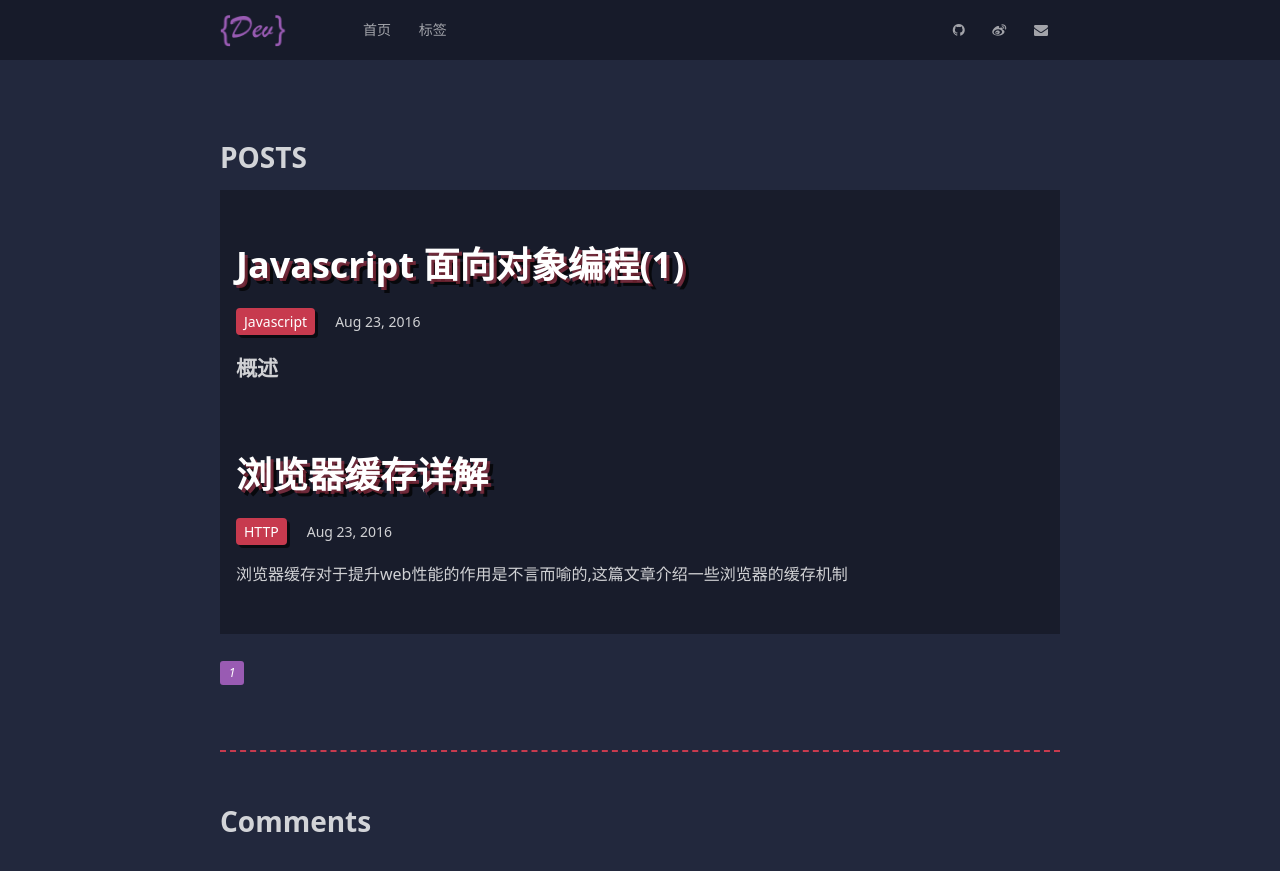
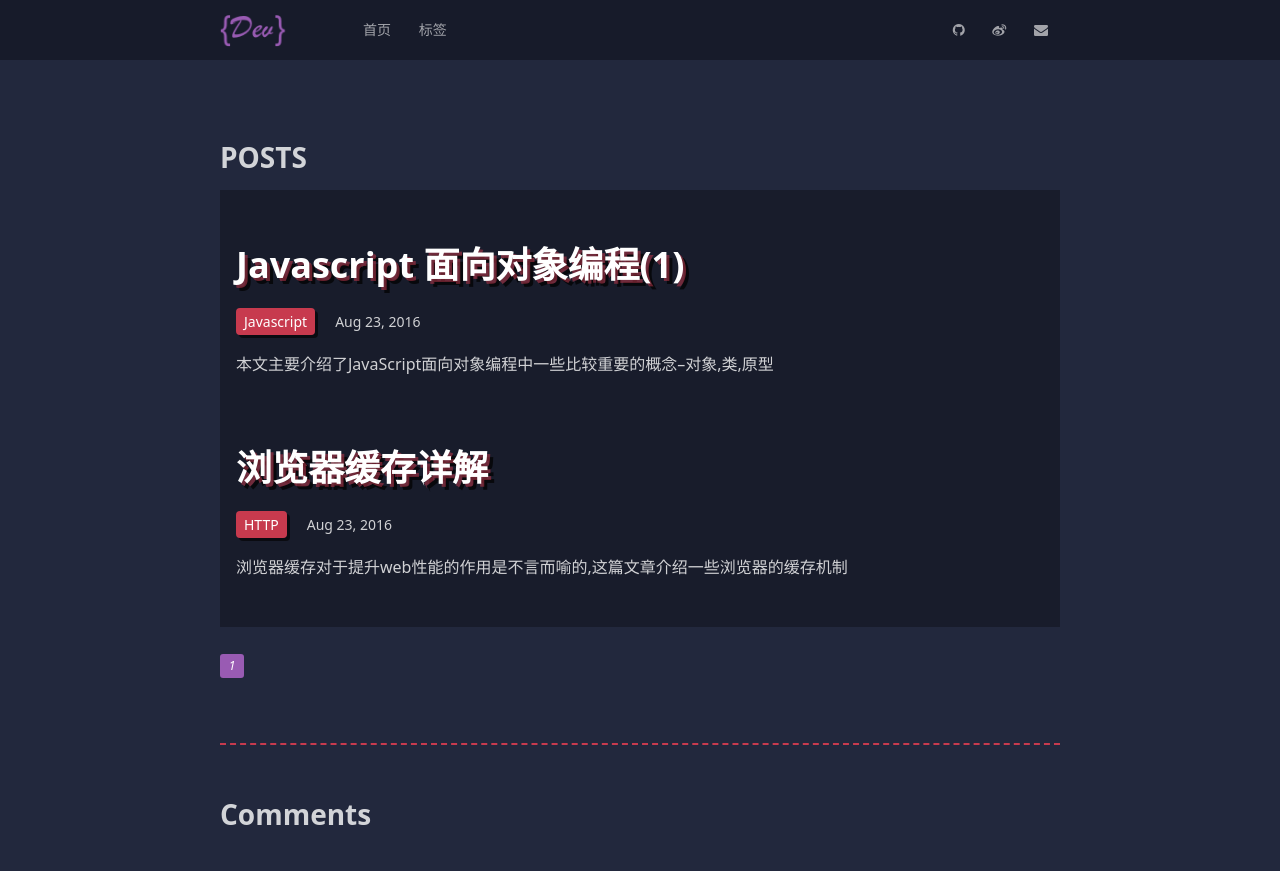
Before and after one commit to lancebiu/lancebiu.github.io, a Jekyll site: the page built from index.html, in a window 1280 px wide. Shown: the top 871 px of the page. Built offline with Jekyll 4.4.1, drawn with Linux system fonts in a browser that asks for light colours; nearby versions of some CDN libraries; the list of posts is cut into pages by our own code; comment, search, counter and statistics services are not loaded.

Commit message:
update post description

```diff
--- a/_posts/2016-08-26-javascript-object-oriented.markdown
+++ b/_posts/2016-08-26-javascript-object-oriented.markdown
@@ -1,6 +1,7 @@
 ---
 layout: post
 title: Javascript 面向对象编程(1)
+excerpt: "本文主要介绍了JavaScript面向对象编程中一些比较重要的概念--对象,类,原型"
 date: 2016-08-23 09:11:34
 permalink: /javascript-object-oriented/
 tags:
```
